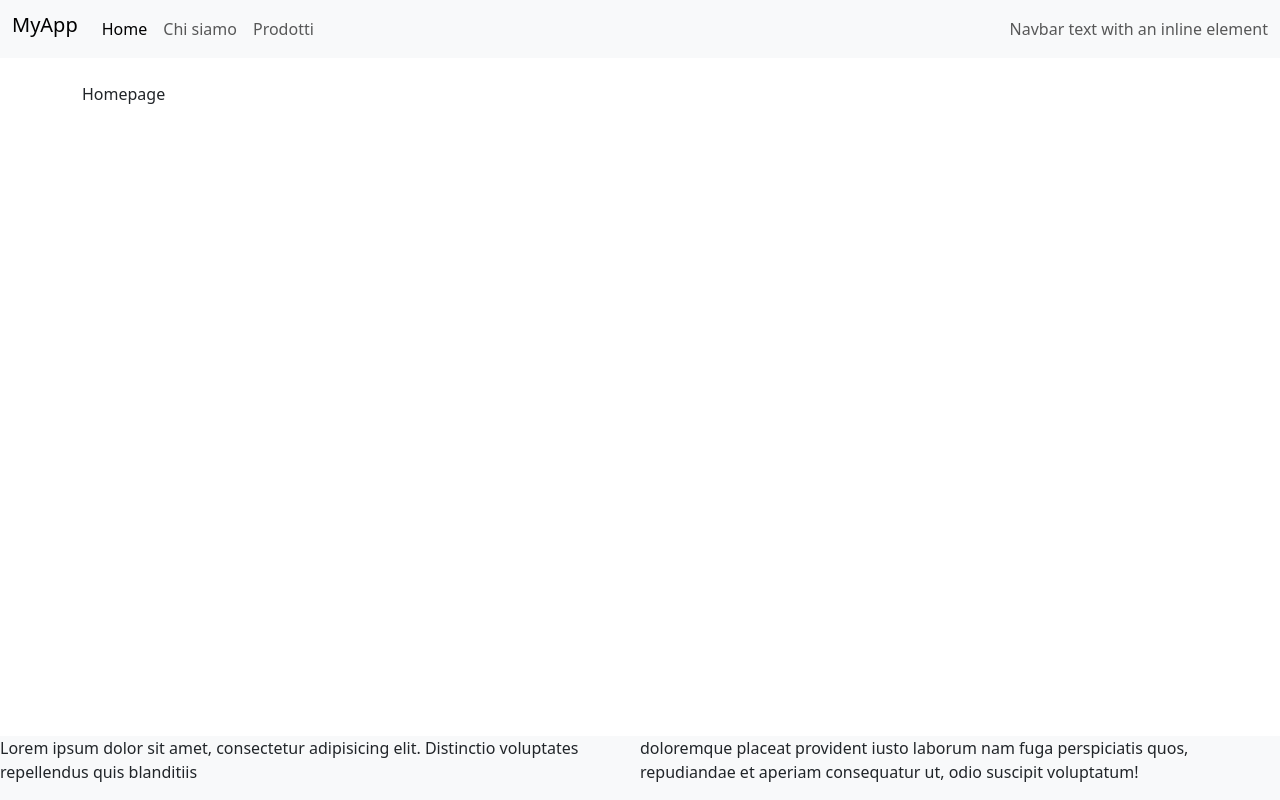
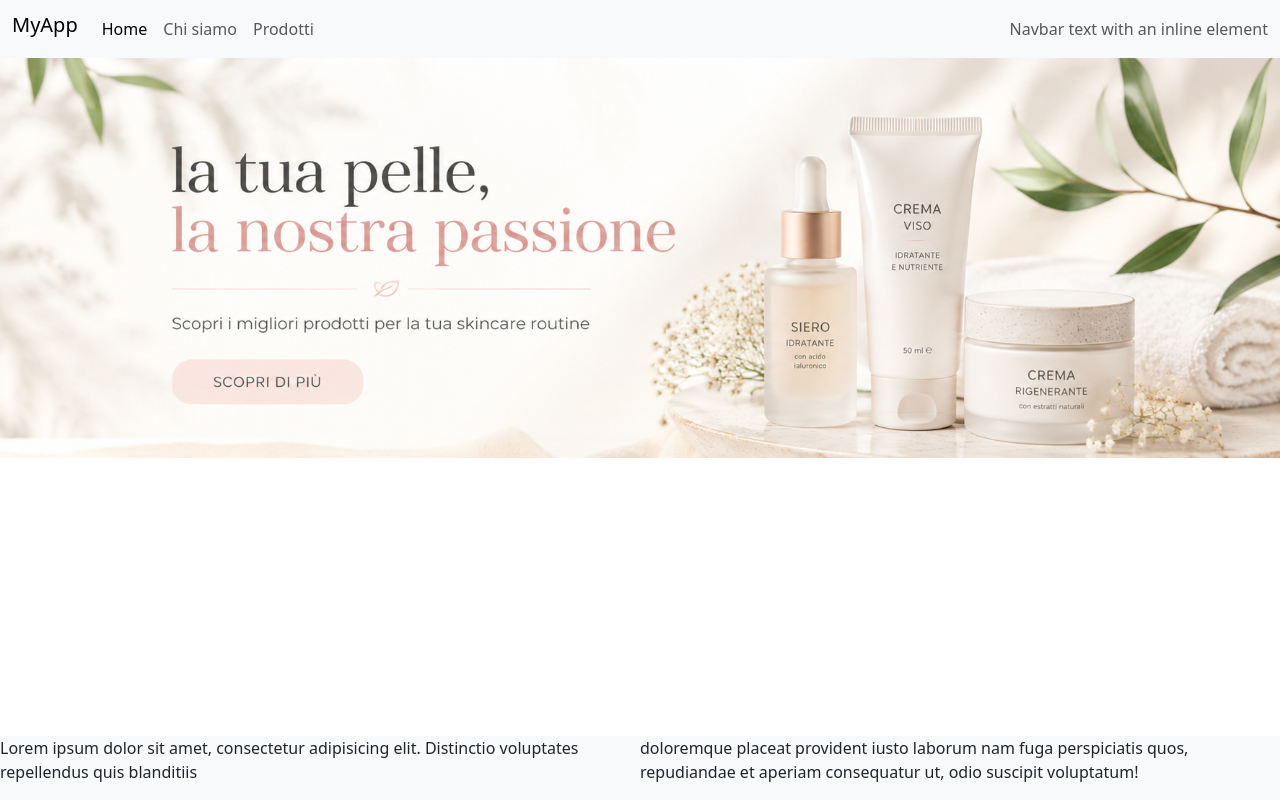
Before and after one commit to giulia-buonasperanza/react-router, a React (Vite) app: page / in a window 1280 px wide. Built offline with nearby package versions, Linux system fonts and the light colour scheme.

Commit message:
inserimento banner in Homepage

```diff
--- a/src/layout/PrimoLayout.jsx
+++ b/src/layout/PrimoLayout.jsx
@@ -8,7 +8,7 @@ function PrimoLayout() {
     return (
         <div className="d-flex flex-column min-vh-100">
             <LayoutNavbar />
-            <main className="flex-grow-1 container py-4">
+            <main className="flex-grow-1">
                 <Outlet />
             </main>
             <LayoutFooter />
--- a/src/pages/Homepage.jsx
+++ b/src/pages/Homepage.jsx
@@ -1,6 +1,11 @@
+import style from "./Homepage.module.css"
 function Homepage() {
     return (
-        <div>Homepage</div>
+        <>
+            <section className={style.heroSection}>
+
+            </section>
+        </>
     )
 }
 export default Homepage
--- /dev/null
+++ b/src/pages/Homepage.module.css
@@ -0,0 +1,8 @@
+.heroSection {
+    width: 100%;
+    height: 400px;
+    background-image: url('/public/image/banner-skincare.png');
+    background-size: cover;
+    background-position: center;
+    background-repeat: no-repeat;
+}
```
Also changed, not shown: public/image/banner-skincare.png (added).
